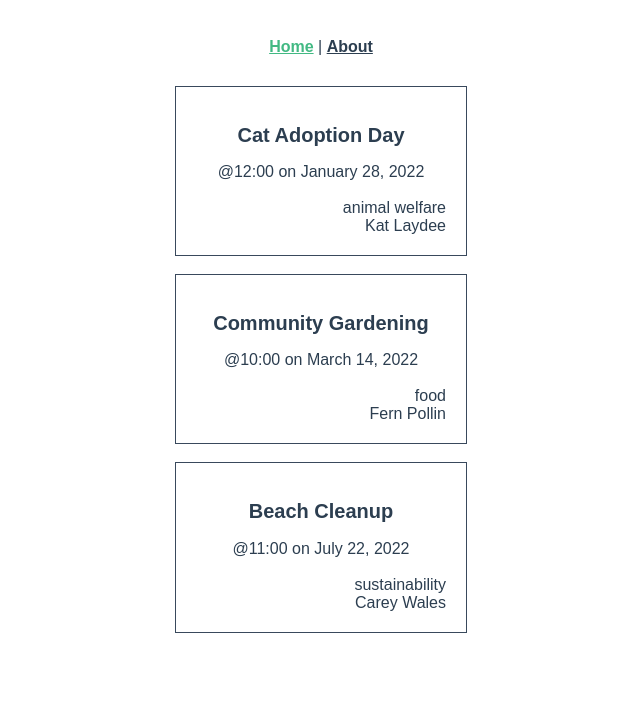
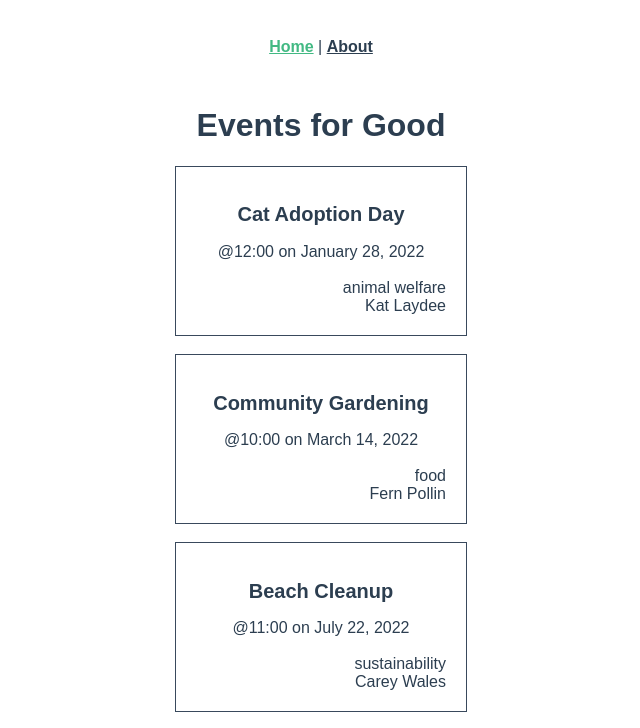
Before and after one commit to Hufxfx/331-LABCOMPO-02, a Vue app in the folder LAB02/: page / in a window 1280 px wide. Shown: the top 728 px of the page, without its empty margins (319-959 px from the left). Built offline with nearby package versions, Linux system fonts and the light colour scheme; the HTML template or start-up script is replaced by a standard one.

Commit message:
question 9.3 commit

```diff
--- a/LAB02/src/views/HomeView.vue
+++ b/LAB02/src/views/HomeView.vue
@@ -40,6 +40,8 @@ const events = ref<Event[]>([
 </script>
 
 <template>
+  <h1>Events for Good</h1>
+    <!-- new element -->
   <div class="events">
     <EventCard v-for="event in events" :key="event.id" :event="event"/>
   </div>
```
